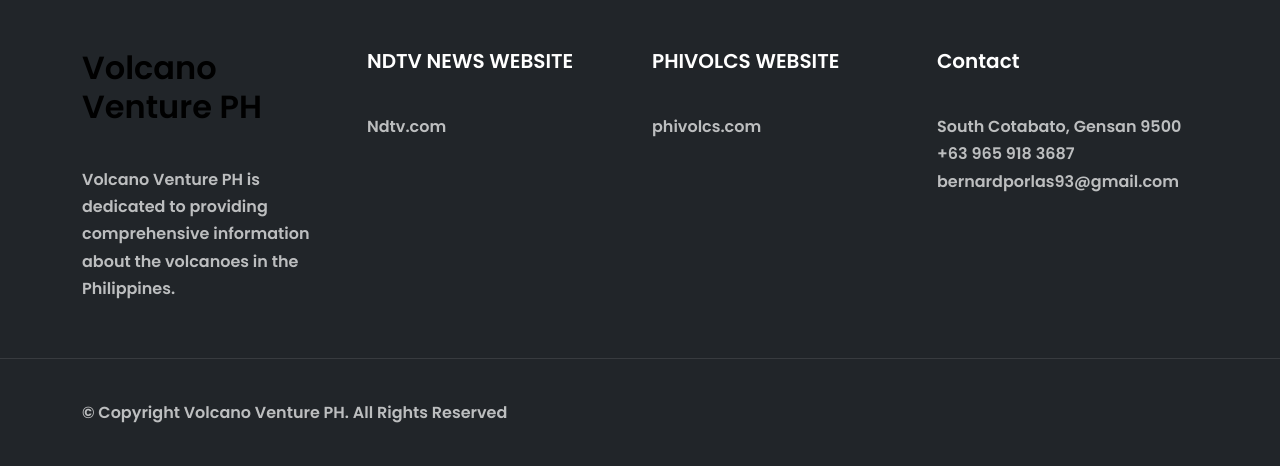
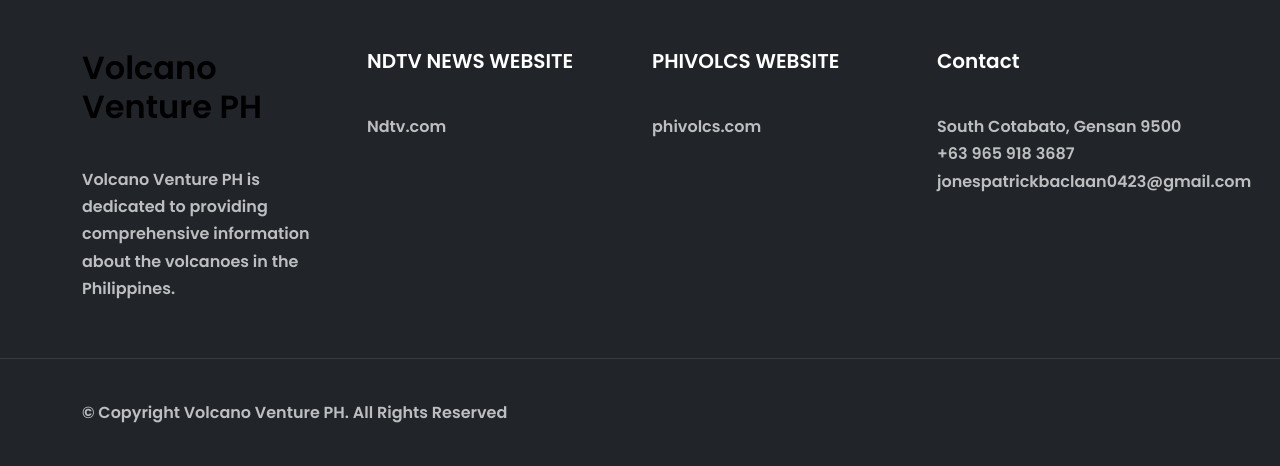
Before and after one commit to H4DES/Sole-Society-E-commerce, a PHP site: page / in a window 1280 px wide. Shown: the part 3798-4264 px from the top of the page. Run offline with PHP 8.4, Linux system fonts and the light colour scheme; a user stored in the database is signed in; data comes from the database, SQL or seed files in the repository.

Commit message:
Volcanology files minor changes

```diff
--- a/Volcanology/index.php
+++ b/Volcanology/index.php
@@ -1209,7 +1209,7 @@ if (!isset($_SESSION['valid'])) {
             <ul>
               <li>South Cotabato, Gensan 9500</li>
               <li>+63 965 918 3687</li>
-              <li>bernardporlas93@gmail.com</li>
+              <li>jonespatrickbaclaan0423@gmail.com</li>
             </ul>
           </div>
         </div>
```
